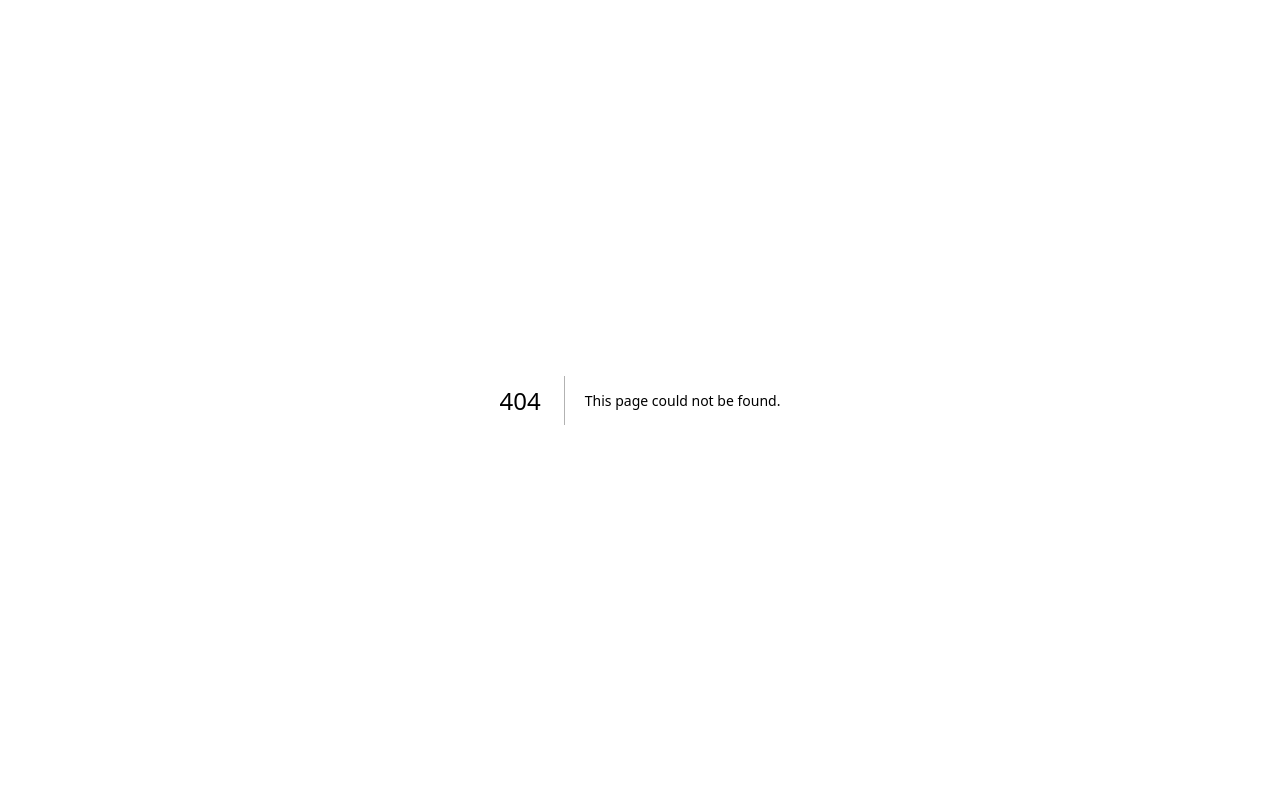
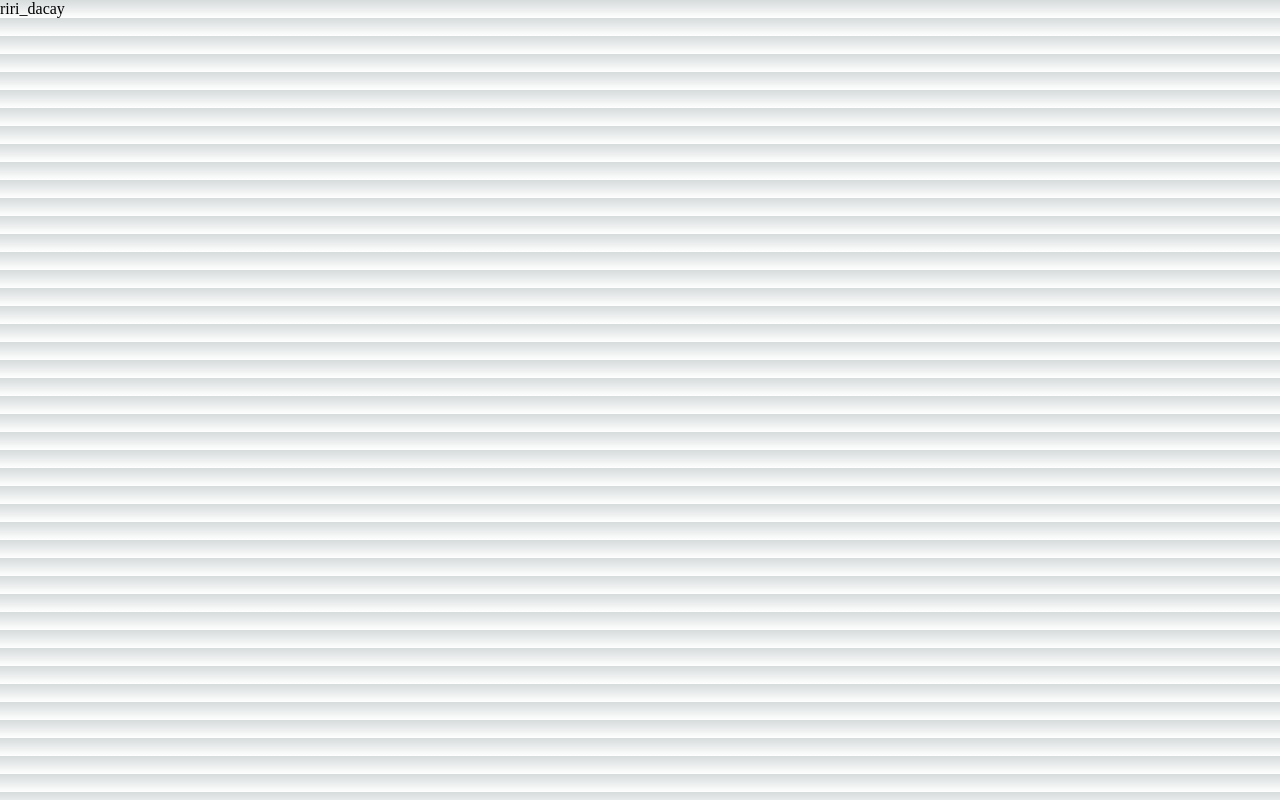
Before and after one commit to romardesabillee/git-example-adv102C, a Next.js app: page /riri_dacay in a window 1280 px wide. Before the commit this address had no page. Built offline with nearby package versions, Linux system fonts and the light colour scheme.

Commit message:
added page and updated readme

```diff
--- /dev/null
+++ b/src/pages/riri_dacay.tsx
@@ -0,0 +1,7 @@
+import React from 'react'
+
+export default function riri_dacay() {
+  return (
+    <div>riri_dacay</div>
+  )
+}
```
Also changed, not shown: 1 other file (tests, documents, lock files or other folders).
